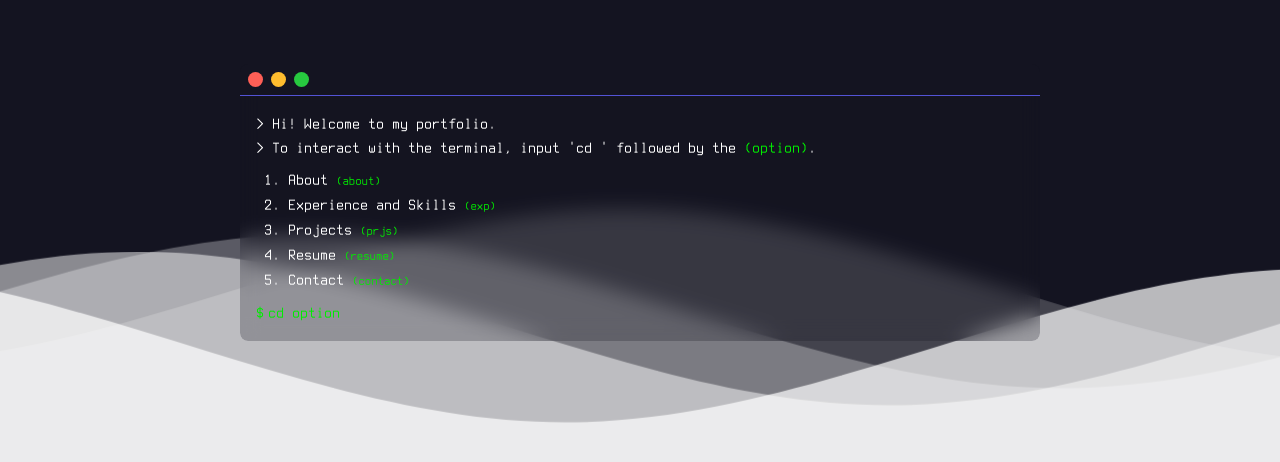
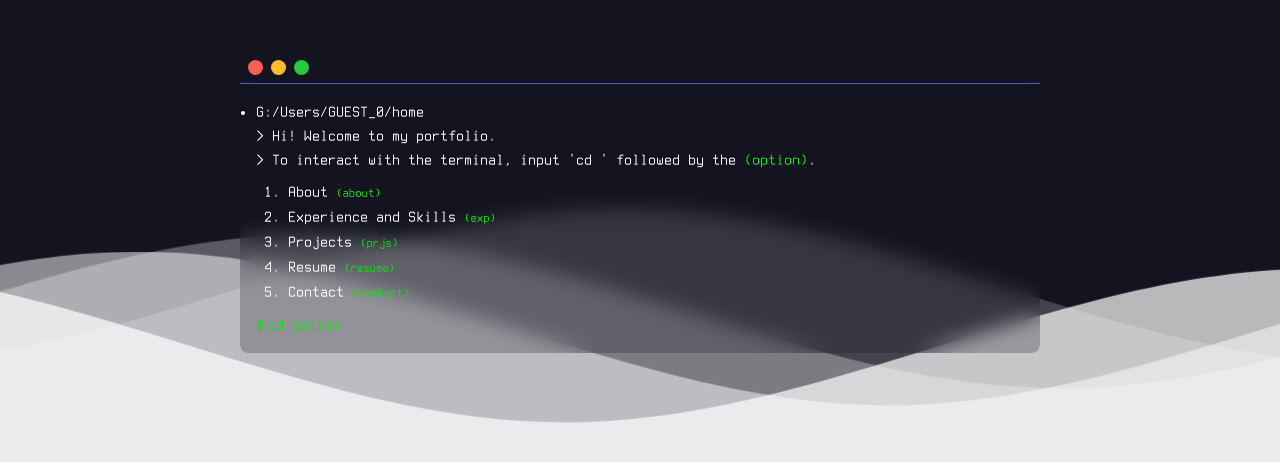
Before and after one commit to Leir-bg/my-portfolio, a React (Vite) app in the folder react-remake/my-portfolio-react+ts/: page / in a window 1280 px wide. Shown: the part 198-660 px from the top of the page. Built offline with nearby package versions, Linux system fonts and the light colour scheme; no server answers; a web font is replaced by a local one.

Commit message:
enable guest number

```diff
--- a/react-remake/my-portfolio-react+ts/src/App.tsx
+++ b/react-remake/my-portfolio-react+ts/src/App.tsx
@@ -2,7 +2,7 @@ import { useRef } from 'react'
 import { useAppSelector } from '@/hooks/StoreHook'
 import AnimatedBackground from '@/components/AnimatedBackground'
 import MacWindowOptions from '@/components/MacWindowOptions'
-// import TerminalPath from '@/components/TerminalPath'
+import TerminalPath from '@/components/TerminalPath'
 import TerminalOptions from '@/components/TerminalOptions'
 import TerminalInput from '@/components/TerminalInput'
 import ProjectsSection from '@/components/ProjectsSection'
@@ -80,7 +80,7 @@ function App() {
 					<MacWindowOptions />
 
 					<div className="wrapper" id="wrapper" ref={wrapperRef}>
-						{/* <TerminalPath /> */}
+						<TerminalPath />
 
 						<section>
 							{renderPage()}
```
